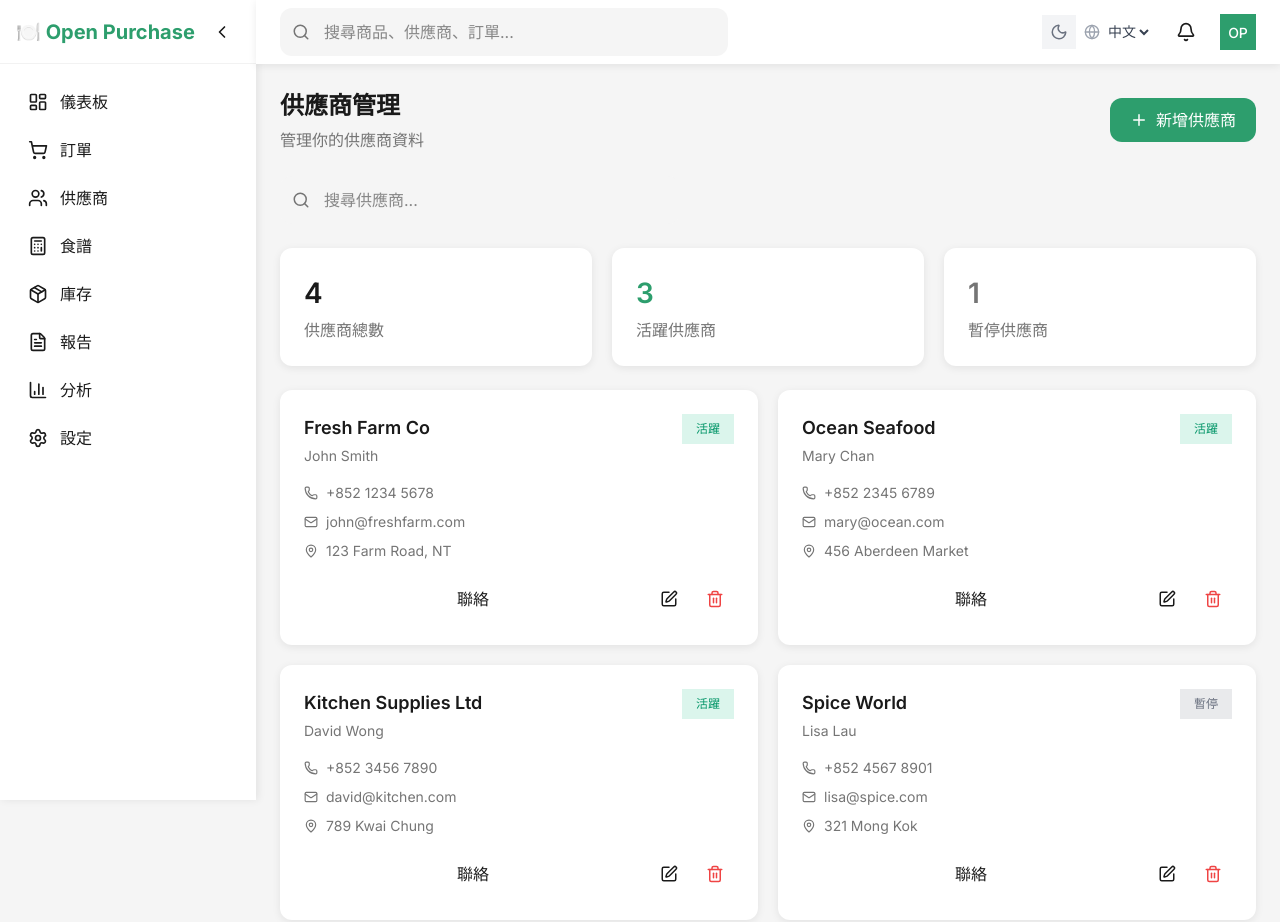
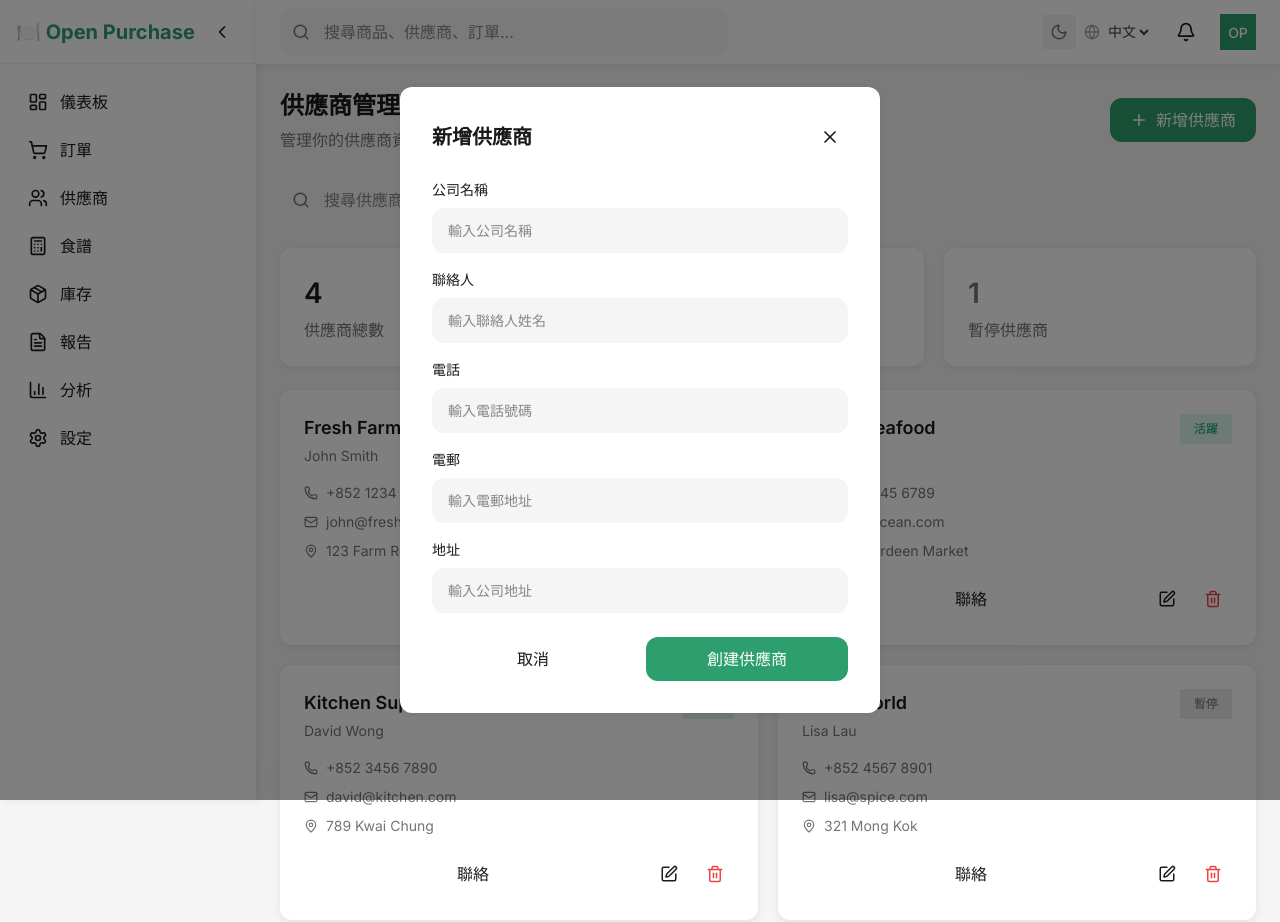
Before and after one commit to singerj295/open-purchase, a Next.js app: page /suppliers in a window 1280 px wide. Both pictures are taken after a click on the button "新增供應商". Shown: the top 922 px of the page. Built offline with nearby package versions, Linux system fonts and the light colour scheme.

Commit message:
Add: Real forms for New Order and Add Supplier

```diff
--- a/src/app/(dashboard)/orders/page.tsx
+++ b/src/app/(dashboard)/orders/page.tsx
@@ -1,7 +1,7 @@
 "use client";
 
 import { useState } from "react";
-import { Plus, Search, Filter, Eye, Edit, Trash2 } from "lucide-react";
+import { Plus, Search, Filter, Eye, Edit, Trash2, X } from "lucide-react";
 
 interface Order {
   id: string;
@@ -23,6 +23,8 @@ const mockOrders: Order[] = [
   { id: "7", orderNumber: "ORD-007", supplier: "Fresh Farm Co", items: 20, total: 380, status: "delivered", date: "2026-02-13" },
 ];
 
+const suppliers = ["Fresh Farm Co", "Ocean Seafood", "Kitchen Supplies Ltd", "Spice World"];
+
 const statusColors: Record<string, { bg: string; text: string }> = {
   pending: { bg: "rgba(251, 191, 36, 0.15)", text: "#d97706" },
   confirmed: { bg: "rgba(139, 92, 246, 0.15)", text: "#7c3aed" },
@@ -40,12 +42,35 @@ const statusLabels: Record<string, { en: string; zh: string }> = {
 };
 
 export default function OrdersPage() {
-  const [orders] = useState<Order[]>(mockOrders);
+  const [orders, setOrders] = useState<Order[]>(mockOrders);
   const [search, setSearch] = useState("");
   const [statusFilter, setStatusFilter] = useState("all");
   const [lang, setLang] = useState<"en" | "zh">("zh");
+  const [showModal, setShowModal] = useState(false);
+  const [newOrder, setNewOrder] = useState({
+    supplier: "",
+    items: "",
+    total: "",
+  });
 
   const isZh = lang === "zh";
+
+  const handleAddOrder = () => {
+    if (newOrder.supplier && newOrder.items && newOrder.total) {
+      const order: Order = {
+        id: String(orders.length + 1),
+        orderNumber: `ORD-${String(orders.length + 1).padStart(3, '0')}`,
+        supplier: newOrder.supplier,
+        items: parseInt(newOrder.items),
+        total: parseFloat(newOrder.total),
+        status: "pending",
+        date: new Date().toISOString().split('T')[0],
+      };
+      setOrders([order, ...orders]);
+      setShowModal(false);
+      setNewOrder({ supplier: "", items: "", total: "" });
+    }
+  };
 
   const filteredOrders = orders.filter((order) => {
     const matchesSearch =
@@ -74,7 +99,11 @@ export default function OrdersPage() {
             {isZh ? "管理你的採購訂單" : "Manage your purchase orders"}
           </p>
         </div>
-        <button className="btn-primary" style={{ display: 'flex', alignItems: 'center', gap: '8px' }}>
+        <button
+          className="btn-primary"
+          style={{ display: 'flex', alignItems: 'center', gap: '8px' }}
+          onClick={() => setShowModal(true)}
+        >
           <Plus size={18} />
           {isZh ? "新增訂單" : "New Order"}
         </button>
@@ -100,10 +129,7 @@ export default function OrdersPage() {
       {/* Filters */}
       <div style={{ display: 'flex', gap: '16px', alignItems: 'center' }}>
         <div style={{ position: 'relative', flex: 1, maxWidth: '400px' }}>
-          <Search
-            style={{ position: 'absolute', left: '12px', top: '50%', transform: 'translateY(-50%)', color: 'var(--muted)' }}
-            size={18}
-          />
+          <Search style={{ position: 'absolute', left: '12px', top: '50%', transform: 'translateY(-50%)', color: 'var(--muted)' }} size={18} />
           <input
             type="text"
             placeholder={isZh ? "搜尋訂單..." : "Search orders..."}
@@ -149,10 +175,7 @@ export default function OrdersPage() {
                 <td>{order.items}</td>
                 <td style={{ fontWeight: '500' }}>${order.total}</td>
                 <td>
-                  <span
-                    className="badge"
-                    style={{ background: statusColors[order.status].bg, color: statusColors[order.status].text }}
-                  >
+                  <span className="badge" style={{ background: statusColors[order.status].bg, color: statusColors[order.status].text }}>
                     {isZh ? statusLabels[order.status].zh : statusLabels[order.status].en}
                   </span>
                 </td>
@@ -175,6 +198,96 @@ export default function OrdersPage() {
           </tbody>
         </table>
       </div>
+
+      {/* Modal */}
+      {showModal && (
+        <div style={{
+          position: 'fixed',
+          top: 0,
+          left: 0,
+          right: 0,
+          bottom: 0,
+          background: 'rgba(0,0,0,0.5)',
+          display: 'flex',
+          alignItems: 'center',
+          justifyContent: 'center',
+          zIndex: 1000,
+        }}>
+          <div className="card" style={{ width: '100%', maxWidth: '480px', padding: '32px' }}>
+            <div style={{ display: 'flex', justifyContent: 'space-between', alignItems: 'center', marginBottom: '24px' }}>
+              <h2 style={{ fontSize: '20px', fontWeight: '600', margin: 0 }}>
+                {isZh ? "新增訂單" : "New Order"}
+              </h2>
+              <button onClick={() => setShowModal(false)} style={{ padding: '8px', border: 'none', background: 'transparent', cursor: 'pointer' }}>
+                <X size={20} />
+              </button>
+            </div>
+
+            <div style={{ display: 'flex', flexDirection: 'column', gap: '16px' }}>
+              <div>
+                <label style={{ display: 'block', fontSize: '14px', fontWeight: '500', marginBottom: '8px' }}>
+                  {isZh ? "供應商" : "Supplier"}
+                </label>
+                <select
+                  value={newOrder.supplier}
+                  onChange={(e) => setNewOrder({ ...newOrder, supplier: e.target.value })}
+                  className="input"
+                  style={{ width: '100%' }}
+                >
+                  <option value="">{isZh ? "選擇供應商" : "Select supplier"}</option>
+                  {suppliers.map(s => <option key={s} value={s}>{s}</option>)}
+                </select>
+              </div>
+
+              <div>
+                <label style={{ display: 'block', fontSize: '14px', fontWeight: '500', marginBottom: '8px' }}>
+                  {isZh ? "項目數量" : "Number of Items"}
+                </label>
+                <input
+                  type="number"
+                  value={newOrder.items}
+                  onChange={(e) => setNewOrder({ ...newOrder, items: e.target.value })}
+                  className="input"
+                  placeholder={isZh ? "輸入數量" : "Enter quantity"}
+                  style={{ width: '100%' }}
+                />
+              </div>
+
+              <div>
+                <label style={{ display: 'block', fontSize: '14px', fontWeight: '500', marginBottom: '8px' }}>
+                  {isZh ? "總額 ($)" : "Total ($)"}
+                </label>
+                <input
+                  type="number"
+                  value={newOrder.total}
+                  onChange={(e) => setNewOrder({ ...newOrder, total: e.target.value })}
+                  className="input"
+                  placeholder={isZh ? "輸入金額" : "Enter amount"}
+                  style={{ width: '100%' }}
+                />
+              </div>
+
+              <div style={{ display: 'flex', gap: '12px', marginTop: '8px' }}>
+                <button
+                  onClick={() => setShowModal(false)}
+                  className="btn-secondary"
+                  style={{ flex: 1 }}
+                >
+                  {isZh ? "取消" : "Cancel"}
+                </button>
+                <button
+                  onClick={handleAddOrder}
+                  className="btn-primary"
+                  style={{ flex: 1 }}
+                  disabled={!newOrder.supplier || !newOrder.items || !newOrder.total}
+                >
+                  {isZh ? "創建訂單" : "Create Order"}
+                </button>
+              </div>
+            </div>
+          </div>
+        </div>
+      )}
     </div>
   );
 }
--- a/src/app/(dashboard)/suppliers/page.tsx
+++ b/src/app/(dashboard)/suppliers/page.tsx
@@ -1,8 +1,7 @@
 "use client";
 
 import { useState } from "react";
-import { useRouter } from "next/navigation";
-import { Plus, Search, Edit, Trash2, Phone, Mail, MapPin } from "lucide-react";
+import { Plus, Search, Edit, Trash2, Phone, Mail, MapPin, X } from "lucide-react";
 
 interface Supplier {
   id: string;
@@ -22,24 +21,38 @@ const mockSuppliers: Supplier[] = [
 ];
 
 export default function SuppliersPage() {
-  const router = useRouter();
   const [suppliers, setSuppliers] = useState<Supplier[]>(mockSuppliers);
   const [search, setSearch] = useState("");
   const [lang, setLang] = useState<"en" | "zh">("zh");
+  const [showModal, setShowModal] = useState(false);
+  const [newSupplier, setNewSupplier] = useState({
+    name: "",
+    contact: "",
+    phone: "",
+    email: "",
+    address: "",
+  });
 
   const isZh = lang === "zh";
+
+  const handleAddSupplier = () => {
+    if (newSupplier.name && newSupplier.contact && newSupplier.phone && newSupplier.email) {
+      const supplier: Supplier = {
+        id: String(suppliers.length + 1),
+        ...newSupplier,
+        isActive: true,
+      };
+      setSuppliers([...suppliers, supplier]);
+      setShowModal(false);
+      setNewSupplier({ name: "", contact: "", phone: "", email: "", address: "" });
+    }
+  };
 
   const filteredSuppliers = suppliers.filter(
     (s) =>
       s.name.toLowerCase().includes(search.toLowerCase()) ||
       s.contact.toLowerCase().includes(search.toLowerCase())
   );
-
-  const handleDelete = (id: string) => {
-    if (confirm(isZh ? "確定刪除此供應商？" : "Delete this supplier?")) {
-      setSuppliers(suppliers.filter((s) => s.id !== id));
-    }
-  };
 
   return (
     <div style={{ display: 'flex', flexDirection: 'column', gap: '24px' }}>
@@ -54,9 +67,9 @@ export default function SuppliersPage() {
           </p>
         </div>
         <button
-          onClick={() => alert(isZh ? "新增供應商功能即將推出" : "Add Supplier feature coming soon")}
           className="btn-primary"
           style={{ display: 'flex', alignItems: 'center', gap: '8px' }}
+          onClick={() => setShowModal(true)}
         >
           <Plus size={18} />
           {isZh ? "新增供應商" : "Add Supplier"}
@@ -65,10 +78,7 @@ export default function SuppliersPage() {
 
       {/* Search */}
       <div style={{ position: 'relative', maxWidth: '400px' }}>
-        <Search
-          style={{ position: 'absolute', left: '12px', top: '50%', transform: 'translateY(-50%)', color: 'var(--muted)' }}
-          size={18}
-        />
+        <Search style={{ position: 'absolute', left: '12px', top: '50%', transform: 'translateY(-50%)', color: 'var(--muted)' }} size={18} />
         <input
           type="text"
           placeholder={isZh ? "搜尋供應商..." : "Search suppliers..."}
@@ -107,29 +117,23 @@ export default function SuppliersPage() {
                 <h3 style={{ fontSize: '18px', fontWeight: '600', margin: 0 }}>{supplier.name}</h3>
                 <p style={{ color: 'var(--muted)', fontSize: '14px', marginTop: '4px' }}>{supplier.contact}</p>
               </div>
-              <span
-                className="badge"
-                style={{
-                  background: supplier.isActive ? 'rgba(16, 185, 129, 0.15)' : 'rgba(107, 114, 128, 0.15)',
-                  color: supplier.isActive ? '#059669' : '#6b7280',
-                }}
-              >
+              <span className="badge" style={{
+                background: supplier.isActive ? 'rgba(16, 185, 129, 0.15)' : 'rgba(107, 114, 128, 0.15)',
+                color: supplier.isActive ? '#059669' : '#6b7280',
+              }}>
                 {supplier.isActive ? (isZh ? "活躍" : "Active") : (isZh ? "暫停" : "Inactive")}
               </span>
             </div>
 
             <div style={{ marginTop: '16px', display: 'flex', flexDirection: 'column', gap: '8px' }}>
               <div style={{ display: 'flex', alignItems: 'center', gap: '8px', color: 'var(--muted)', fontSize: '14px' }}>
-                <Phone size={14} />
-                {supplier.phone}
+                <Phone size={14} />{supplier.phone}
               </div>
               <div style={{ display: 'flex', alignItems: 'center', gap: '8px', color: 'var(--muted)', fontSize: '14px' }}>
-                <Mail size={14} />
-                {supplier.email}
+                <Mail size={14} />{supplier.email}
               </div>
               <div style={{ display: 'flex', alignItems: 'center', gap: '8px', color: 'var(--muted)', fontSize: '14px' }}>
-                <MapPin size={14} />
-                {supplier.address}
+                <MapPin size={14} />{supplier.address}
               </div>
             </div>
 
@@ -137,16 +141,12 @@ export default function SuppliersPage() {
               <button className="btn-secondary" style={{ flex: 1 }}>
                 {isZh ? "聯絡" : "Contact"}
               </button>
-              <button
-                className="btn-secondary"
-                style={{ padding: '10px' }}
-              >
+              <button className="btn-secondary" style={{ padding: '10px' }}>
                 <Edit size={18} />
               </button>
               <button
                 className="btn-secondary"
                 style={{ padding: '10px', color: '#ef4444' }}
-                onClick={() => handleDelete(supplier.id)}
               >
                 <Trash2 size={18} />
               </button>
@@ -154,6 +154,123 @@ export default function SuppliersPage() {
           </div>
         ))}
       </div>
+
+      {/* Modal */}
+      {showModal && (
+        <div style={{
+          position: 'fixed',
+          top: 0,
+          left: 0,
+          right: 0,
+          bottom: 0,
+          background: 'rgba(0,0,0,0.5)',
+          display: 'flex',
+          alignItems: 'center',
+          justifyContent: 'center',
+          zIndex: 1000,
+        }}>
+          <div className="card" style={{ width: '100%', maxWidth: '480px', padding: '32px' }}>
+            <div style={{ display: 'flex', justifyContent: 'space-between', alignItems: 'center', marginBottom: '24px' }}>
+              <h2 style={{ fontSize: '20px', fontWeight: '600', margin: 0 }}>
+                {isZh ? "新增供應商" : "Add Supplier"}
+              </h2>
+              <button onClick={() => setShowModal(false)} style={{ padding: '8px', border: 'none', background: 'transparent', cursor: 'pointer' }}>
+                <X size={20} />
+              </button>
+            </div>
+
+            <div style={{ display: 'flex', flexDirection: 'column', gap: '16px' }}>
+              <div>
+                <label style={{ display: 'block', fontSize: '14px', fontWeight: '500', marginBottom: '8px' }}>
+                  {isZh ? "公司名稱" : "Company Name"}
+                </label>
+                <input
+                  type="text"
+                  value={newSupplier.name}
+                  onChange={(e) => setNewSupplier({ ...newSupplier, name: e.target.value })}
+                  className="input"
+                  placeholder={isZh ? "輸入公司名稱" : "Enter company name"}
+                  style={{ width: '100%' }}
+                />
+              </div>
+
+              <div>
+                <label style={{ display: 'block', fontSize: '14px', fontWeight: '500', marginBottom: '8px' }}>
+                  {isZh ? "聯絡人" : "Contact Person"}
+                </label>
+                <input
+                  type="text"
+                  value={newSupplier.contact}
+                  onChange={(e) => setNewSupplier({ ...newSupplier, contact: e.target.value })}
+                  className="input"
+                  placeholder={isZh ? "輸入聯絡人姓名" : "Enter contact name"}
+                  style={{ width: '100%' }}
+                />
+              </div>
+
+              <div>
+                <label style={{ display: 'block', fontSize: '14px', fontWeight: '500', marginBottom: '8px' }}>
+                  {isZh ? "電話" : "Phone"}
+                </label>
+                <input
+                  type="text"
+                  value={newSupplier.phone}
+                  onChange={(e) => setNewSupplier({ ...newSupplier, phone: e.target.value })}
+                  className="input"
+                  placeholder={isZh ? "輸入電話號碼" : "Enter phone number"}
+                  style={{ width: '100%' }}
+                />
+              </div>
+
+              <div>
+                <label style={{ display: 'block', fontSize: '14px', fontWeight: '500', marginBottom: '8px' }}>
+                  {isZh ? "電郵" : "Email"}
+                </label>
+                <input
+                  type="email"
+                  value={newSupplier.email}
+                  onChange={(e) => setNewSupplier({ ...newSupplier, email: e.target.value })}
+                  className="input"
+                  placeholder={isZh ? "輸入電郵地址" : "Enter email address"}
+                  style={{ width: '100%' }}
+                />
+              </div>
+
+              <div>
+                <label style={{ display: 'block', fontSize: '14px', fontWeight: '500', marginBottom: '8px' }}>
+                  {isZh ? "地址" : "Address"}
+                </label>
+                <input
+                  type="text"
+                  value={newSupplier.address}
+                  onChange={(e) => setNewSupplier({ ...newSupplier, address: e.target.value })}
+                  className="input"
+                  placeholder={isZh ? "輸入公司地址" : "Enter company address"}
+                  style={{ width: '100%' }}
+                />
+              </div>
+
+              <div style={{ display: 'flex', gap: '12px', marginTop: '8px' }}>
+                <button
+                  onClick={() => setShowModal(false)}
+                  className="btn-secondary"
+                  style={{ flex: 1 }}
+                >
+                  {isZh ? "取消" : "Cancel"}
+                </button>
+                <button
+                  onClick={handleAddSupplier}
+                  className="btn-primary"
+                  style={{ flex: 1 }}
+                  disabled={!newSupplier.name || !newSupplier.contact || !newSupplier.phone || !newSupplier.email}
+                >
+                  {isZh ? "創建供應商" : "Create Supplier"}
+                </button>
+              </div>
+            </div>
+          </div>
+        </div>
+      )}
     </div>
   );
 }
```
